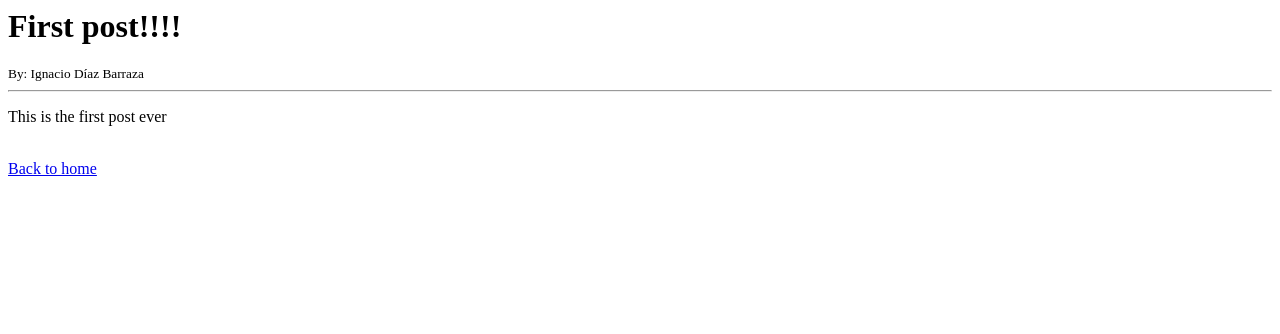
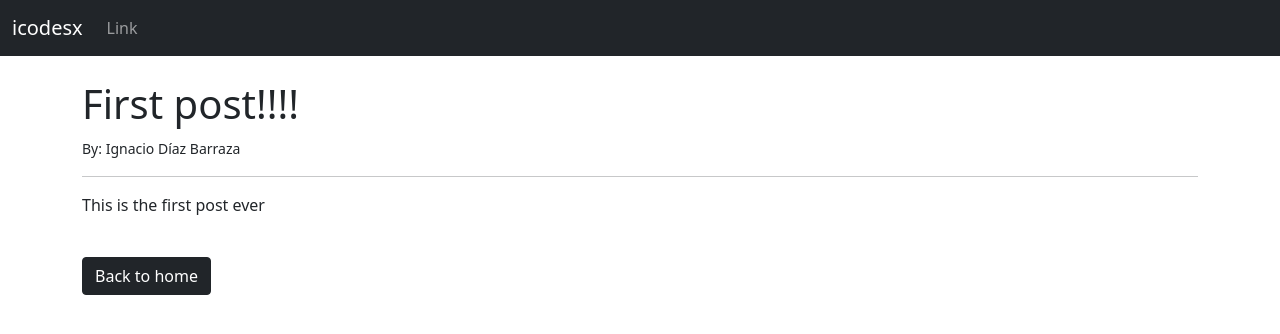
Before and after one commit to icodesx/myblog, a Django app: page /article/1 in a window 1280 px wide. Shown: the top 334 px of the page. Run offline with Django 3.2, Linux system fonts and the light colour scheme; data comes from the database, SQL or seed files in the repository; both versions use the stored data as it was after the commit.

Commit message:
added bootstrap styles and added title tag to model and database

```diff
--- a/mywebsite/blogapp/models.py
+++ b/mywebsite/blogapp/models.py
@@ -7,6 +7,7 @@ from django.db.models.deletion import CASCADE
 
 class Post(models.Model):
     title = models.CharField(max_length=255)
+    title_tag = models.CharField(max_length=255, default='Blog post')
     author = models.ForeignKey(User, on_delete=models.CASCADE)
     body = models.TextField()
 
--- /dev/null
+++ b/mywebsite/blogapp/templates/base.html
@@ -0,0 +1,48 @@
+<!doctype html>
+<html lang="en">
+<head>
+    <!-- Required meta tags -->
+    <meta charset="utf-8">
+    <meta name="viewport" content="width=device-width, initial-scale=1">
+
+    <!-- Bootstrap CSS -->
+    <link href="https://cdn.jsdelivr.net/npm/bootstrap@5.0.0-beta1/dist/css/bootstrap.min.css" rel="stylesheet" integrity="sha384-giJF6kkoqNQ00vy+HMDP7azOuL0xtbfIcaT9wjKHr8RbDVddVHyTfAAsrekwKmP1" crossorigin="anonymous">
+
+    <title>
+        {% block title %}
+            Homepage | icodesx
+        {% endblock %}
+    </title>
+</head>
+<body>
+
+    <nav class="navbar navbar-expand-lg navbar-dark bg-dark">
+        <div class="container-fluid">
+          <a class="navbar-brand" href="{% url 'index' %}">icodesx</a>
+          <button class="navbar-toggler" type="button" data-bs-toggle="collapse" data-bs-target="#navbarSupportedContent" aria-controls="navbarSupportedContent" aria-expanded="false" aria-label="Toggle navigation">
+            <span class="navbar-toggler-icon"></span>
+          </button>
+          <div class="collapse navbar-collapse" id="navbarSupportedContent">
+            <ul class="navbar-nav me-auto mb-2 mb-lg-0">
+              <li class="nav-item">
+                <a class="nav-link" href="#">Link</a>
+              </li>
+            </ul>
+          </div>
+        </div>
+      </nav>
+
+    <br>
+    <div class="container">
+        {% block content %}
+
+        {% endblock %}
+    </div>
+
+    <!-- Optional JavaScript; choose one of the two! -->
+
+    <!-- Option 1: Bootstrap Bundle with Popper -->
+    <script src="https://cdn.jsdelivr.net/npm/bootstrap@5.0.0-beta1/dist/js/bootstrap.bundle.min.js" integrity="sha384-ygbV9kiqUc6oa4msXn9868pTtWMgiQaeYH7/t7LECLbyPA2x65Kgf80OJFdroafW" crossorigin="anonymous"></script>
+
+</body>
+</html>
--- a/mywebsite/blogapp/templates/index.html
+++ b/mywebsite/blogapp/templates/index.html
@@ -1,4 +1,7 @@
-<h1>Post</h1>
+{% extends 'base.html' %}
+
+{% block content %}
+    <h1>Posts</h1>
 
     <ul>
     {% for post in object_list %}
@@ -9,3 +12,4 @@
         </li>
     {% endfor %}
     </ul>
+{% endblock %}
--- a/mywebsite/blogapp/templates/post.html
+++ b/mywebsite/blogapp/templates/post.html
@@ -1,3 +1,10 @@
+{% extends 'base.html' %}
+
+{% block title %}
+    {{ post.title_tag }}
+{% endblock %}
+
+{% block content %}
 <h1>{{ post.title }}</h1>
 
 <small>By: {{ post.author.first_name }} {{ post.author.last_name }}</small>
@@ -8,4 +15,5 @@
 
 <br>
 
-<a href="{% url 'index' %}">Back to home</a>
+<a href="{% url 'index' %}" class="btn btn-dark">Back to home</a>
+{% endblock %}
```
Also changed, not shown: mywebsite/blogapp/migrations/0002_post_title_tag.py (added), mywebsite/db.sqlite3. Lines whose indentation alone changed are shown as unchanged.
